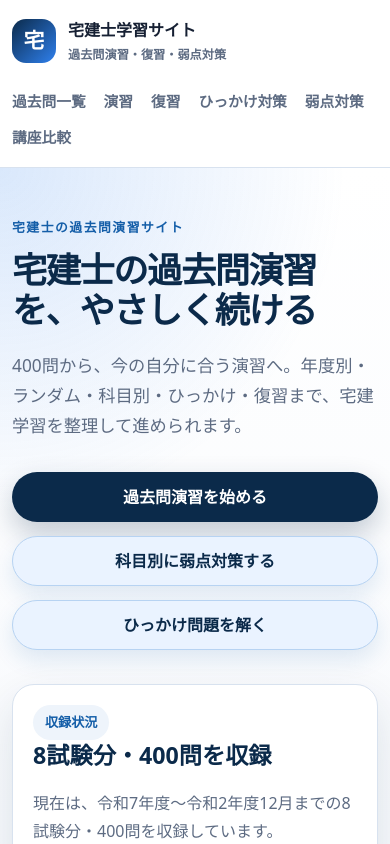
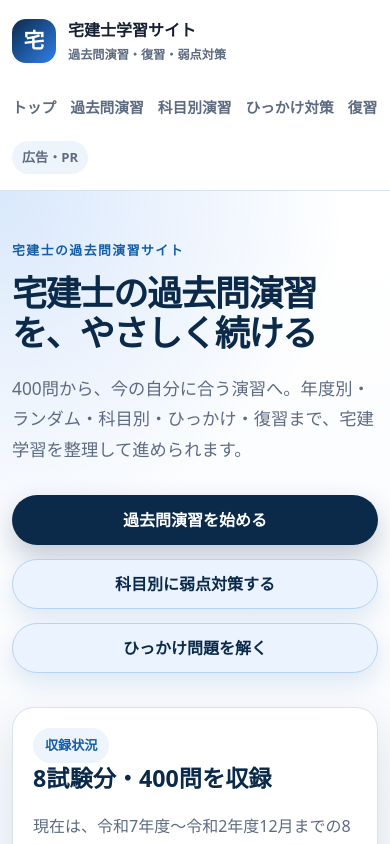
Before and after one commit to kenichis1971-cloud/takken-gakushu-site, a Next.js app: page / in a window 390 px wide. Shown: the top 844 px of the page. Built offline with nearby package versions, Linux system fonts and the light colour scheme.

Commit message:
Add global navigation and footer links

```diff
--- a/app/courses/page.tsx
+++ b/app/courses/page.tsx
@@ -110,7 +110,7 @@ export default function CoursesPage() {
             今の学習状況、苦手分野、使える時間、必要なサポートを整理しておくと、自分に合う学習手段を考えやすくなります。
           </p>
         </div>
-        <div className="card courses-hero-card" aria-label="このページの位置づけ">
+        <div className="card courses-hero-card hero-image-ready" aria-label="このページの位置づけ">
           <span className="status-badge">比較前の整理ページ</span>
           <p>
             このページは、特定講座のランキングや優劣ではなく、講座・学習サービスを選ぶ前に見る観点を整理するためのページです。
--- a/app/globals.css
+++ b/app/globals.css
@@ -85,19 +85,55 @@ a {
   font-weight: 600;
 }
 
+.site-nav-area {
+  display: flex;
+  min-width: 0;
+  align-items: center;
+  justify-content: flex-end;
+  gap: 10px 14px;
+}
+
 .site-nav,
+.site-utility-nav,
 .site-footer nav {
   display: flex;
   flex-wrap: wrap;
-  gap: 10px 18px;
+  gap: 10px 14px;
   color: var(--muted);
   font-size: 0.92rem;
   font-weight: 700;
 }
 
+.site-nav a,
+.site-utility-nav a,
+.site-footer nav a {
+  border-radius: 999px;
+  transition: background-color 160ms ease, color 160ms ease;
+}
+
+.site-nav a {
+  padding: 6px 0;
+}
+
+.site-utility-nav {
+  padding-left: 14px;
+  border-left: 1px solid var(--border);
+  font-size: 0.82rem;
+}
+
+.site-utility-nav a {
+  padding: 5px 10px;
+  background: var(--surface-muted);
+}
+
 .site-nav a:hover,
+.site-utility-nav a:hover,
 .site-footer a:hover {
   color: var(--primary-light);
+}
+
+.site-utility-nav a:hover {
+  background: #e4effc;
 }
 
 .hero {
@@ -113,6 +149,20 @@ a {
   grid-template-columns: minmax(0, 1.2fr) minmax(320px, 0.8fr);
   gap: 34px;
   align-items: center;
+}
+
+.top-hero,
+.courses-hero {
+  position: relative;
+}
+
+.hero-copy,
+.hero-image-ready {
+  min-width: 0;
+}
+
+.hero-image-ready {
+  overflow: hidden;
 }
 
 .eyebrow {
@@ -608,8 +658,19 @@ h3 {
     grid-template-columns: 1fr;
   }
 
+  .site-nav-area {
+    width: 100%;
+    align-items: flex-start;
+    flex-direction: column;
+  }
+
   .site-nav {
     width: 100%;
+  }
+
+  .site-utility-nav {
+    padding-left: 0;
+    border-left: 0;
   }
 }
 
@@ -620,6 +681,21 @@ h3 {
 
   .hero {
     padding-top: 48px;
+  }
+
+  .site-nav,
+  .site-footer nav {
+    flex-wrap: nowrap;
+    max-width: 100%;
+    overflow-x: auto;
+    padding-bottom: 4px;
+    white-space: nowrap;
+  }
+
+  .site-footer nav {
+    flex-wrap: wrap;
+    overflow-x: visible;
+    white-space: normal;
   }
 
   .button,
--- a/app/layout.tsx
+++ b/app/layout.tsx
@@ -12,12 +12,24 @@ export const metadata: Metadata = {
 };
 
 const navItems = [
-  { href: "/past", label: "過去問一覧" },
-  { href: "/practice", label: "演習" },
+  { href: "/", label: "トップ" },
+  { href: "/practice", label: "過去問演習" },
+  { href: "/weakness", label: "科目別演習" },
+  { href: "/traps", label: "ひっかけ対策" },
   { href: "/review", label: "復習" },
-  { href: "/traps", label: "ひっかけ対策" },
-  { href: "/weakness", label: "弱点対策" },
-  { href: "/courses", label: "講座比較" },
+  { href: "/past", label: "収録過去問" },
+  { href: "/courses", label: "講座の選び方" },
+];
+
+const utilityNavItems = [{ href: "/advertising", label: "広告・PR" }];
+
+const footerItems = [
+  { href: "/", label: "トップ" },
+  { href: "/courses", label: "講座の選び方" },
+  { href: "/advertising", label: "広告・PRについて" },
+  { href: "/privacy", label: "プライバシーポリシー" },
+  { href: "/terms", label: "利用規約" },
+  { href: "/contact", label: "お問い合わせ" },
 ];
 
 export default function RootLayout({ children }: Readonly<{ children: React.ReactNode }>) {
@@ -33,6 +45,7 @@ export default function RootLayout({ children }: Readonly<{ children: React.Reac
                 <span className="brand-subtitle">過去問演習・復習・弱点対策</span>
               </span>
             </Link>
+            <div className="site-nav-area">
               <nav className="site-nav" aria-label="主要ページ">
                 {navItems.map((item) => (
                   <Link key={item.href} href={item.href}>
@@ -40,6 +53,14 @@ export default function RootLayout({ children }: Readonly<{ children: React.Reac
                   </Link>
                 ))}
               </nav>
+              <nav className="site-utility-nav" aria-label="広告表示について">
+                {utilityNavItems.map((item) => (
+                  <Link key={item.href} href={item.href}>
+                    {item.label}
+                  </Link>
+                ))}
+              </nav>
+            </div>
           </div>
         </header>
         <main>{children}</main>
@@ -47,10 +68,11 @@ export default function RootLayout({ children }: Readonly<{ children: React.Reac
           <div className="container footer-inner">
             <p>宅建士試験の学習を、少しずつ続けるための準備サイトです。</p>
             <nav aria-label="補助ページ">
-              <Link href="/privacy">プライバシーポリシー</Link>
-              <Link href="/terms">利用規約</Link>
-              <Link href="/contact">お問い合わせ</Link>
-              <Link href="/advertising">広告・PRについて</Link>
+              {footerItems.map((item) => (
+                <Link key={item.href} href={item.href}>
+                  {item.label}
+                </Link>
+              ))}
             </nav>
           </div>
         </footer>
--- a/app/page.tsx
+++ b/app/page.tsx
@@ -60,7 +60,7 @@ const collectionStats = [
 export default function Home() {
   return (
     <>
-      <section className="hero">
+      <section className="hero top-hero">
         <div className="container hero-grid">
           <div className="hero-copy">
             <p className="eyebrow">宅建士の過去問演習サイト</p>
@@ -76,7 +76,7 @@ export default function Home() {
               ))}
             </div>
           </div>
-          <div className="hero-panel" aria-label="収録状況">
+          <div className="hero-panel hero-image-ready" aria-label="収録状況">
             <span className="status-badge">収録状況</span>
             <h2>8試験分・400問を収録</h2>
             <p>
```
Lines whose indentation alone changed are shown as unchanged.
